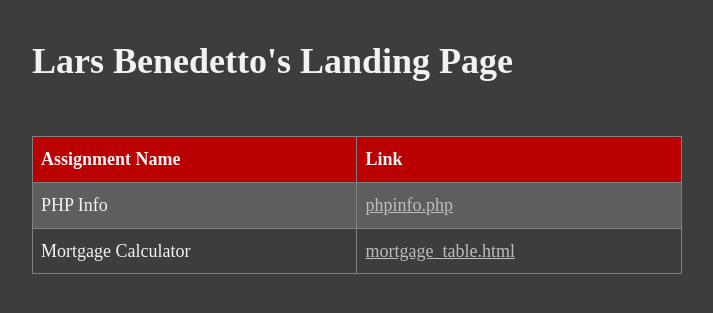
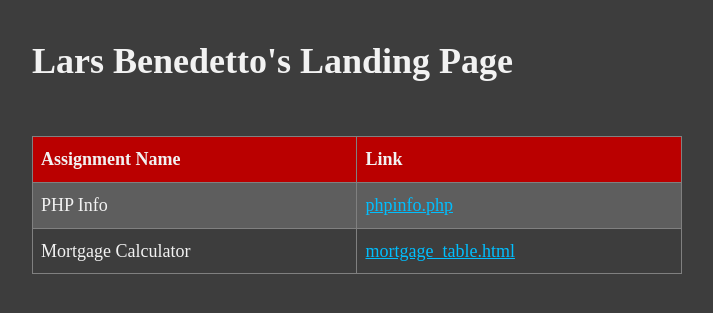
Before and after one commit to lbenedetto/EWU-CS, a PHP site: page /landingpage.html in a window 1280 px wide. Shown: the top 313 px of the page, without its empty margins (283-996 px from the left). Run offline with PHP 8.4, Linux system fonts and the light colour scheme.

Commit message:
Fixed colors for real

```diff
--- a/CSCD-378 - Web Development/global.css
+++ b/CSCD-378 - Web Development/global.css
@@ -54,12 +54,12 @@ input[type=button] {
 
 /* unvisited link */
 a:link {
-    color: #BDBDBD;
+    color:deepskyblue;
 }
 
 /* visited link */
 a:visited {
-    color: #757575;
+    color: dodgerblue;
 }
 
 /* mouse over link */
```
